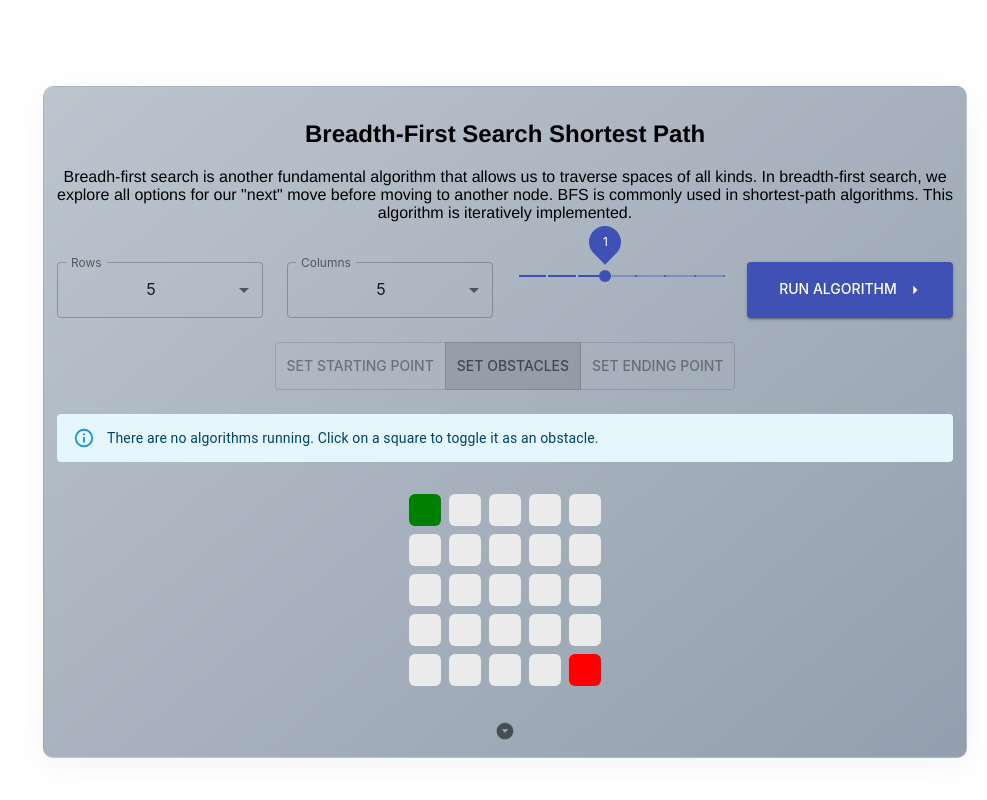
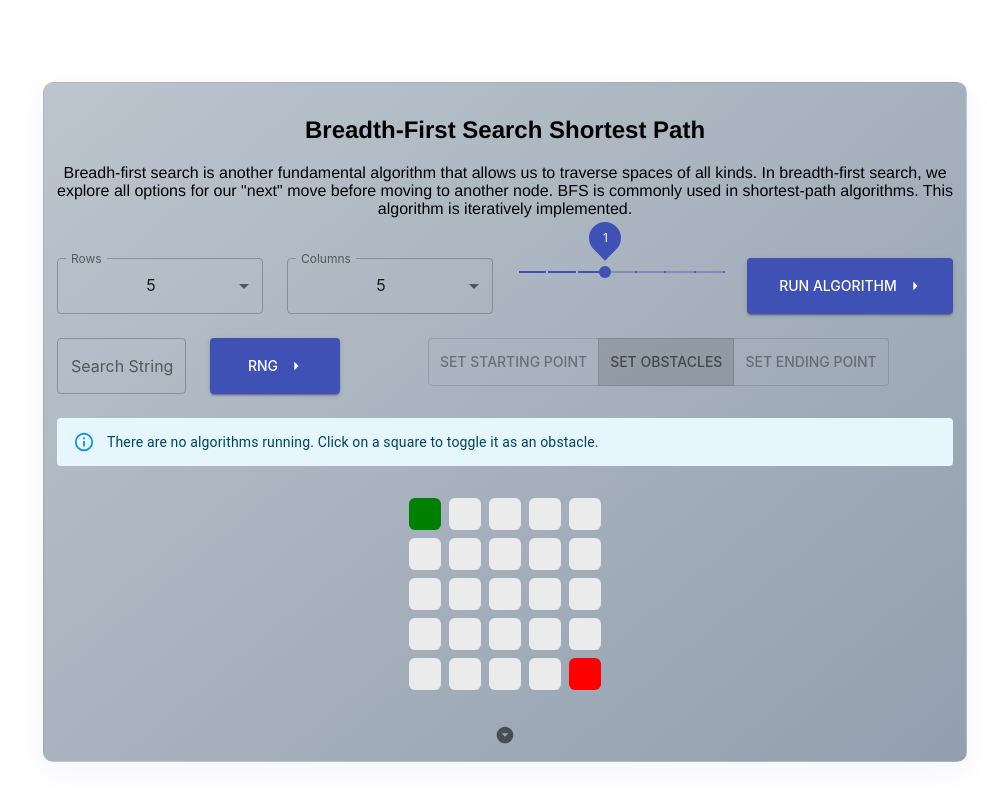
Before and after one commit to srikantv03/graph-visualizer, a React (Create React App) app: page / in a window 1280 px wide. Shown: the part 3198-3998 px from the top of the page, without its empty margins (293-1280 px from the left). Built offline with nearby package versions, Linux system fonts and the light colour scheme; the HTML template or start-up script is replaced by a standard one.

Commit message:
add random obstacle generator to shortest path

```diff
--- a/src/components/bfsAlgs/bfsShortest.jsx
+++ b/src/components/bfsAlgs/bfsShortest.jsx
@@ -32,9 +32,15 @@ export default function BreadthFirstShortest() {
     setRows(e.target.value);
     clearGrid();
   };
+
   const handleColsChange = (e) => {
     setCols(e.target.value);
     clearGrid();
+  };
+
+  const handleRogChange = (e) => {
+    console.log(e.target.value);
+    setRog(parseInt(e.target.value));
   };
 
   const handlePlacingStateChange = (e) => {
@@ -163,20 +169,43 @@ export default function BreadthFirstShortest() {
     editFunction(temp);
   };
 
-  var data = [];
-  for (var i = 0; i < cols; i++) {
-    data.push([]);
-    for (var j = 0; j < rows; j++) {
-      data[i].push(rows * i + j);
-    }
-  }
-
   const rowOptions = Array.from({ length: 25 }, (_, index) => index + 1);
   const colOptions = Array.from({ length: 10 }, (_, index) => index + 1);
 
   const valuetext = (value) => {
     setAnimationSpeed(value);
     return `${value}x`;
+  };
+
+  let data = [];
+  for (let i = 0; i < cols; i++) {
+    data.push([]);
+    for (let j = 0; j < rows; j++) {
+      data[i].push(rows * i + j);
+    }
+  }
+
+  const rng = (max) => {
+    return Math.floor(Math.random() * max);
+  };
+
+  const generateRandomObstacles = () => {
+    let iter = rog;
+    console.log(iter);
+    let temp = [];
+
+    if (rows * cols - obstacles.length < iter) {
+      return;
+    }
+    while (iter > 0) {
+      let randomNumber = rng(rows * cols);
+      if (!temp.includes(randomNumber)) {
+        temp.push(randomNumber);
+        --iter;
+      }
+      console.log(iter);
+    }
+    setObstacles(temp);
   };
 
   return (
@@ -243,7 +272,26 @@ export default function BreadthFirstShortest() {
               {strings.RUN_BUTTON}
             </Button>
           </Grid>
-          <Grid item xs={12}>
+          <Grid item xs={2}>
+            <TextField
+              style={{ height: "100%", width: "100%" }}
+              variant="outlined"
+              label="Search String"
+              onChange={handleRogChange}
+            />
+          </Grid>
+          <Grid item xs={2}>
+            <Button
+              color="primary"
+              variant="contained"
+              style={{ height: "100%", width: "100%" }}
+              onClick={generateRandomObstacles}
+              endIcon={<ArrowRightIcon fontSize="large" />}
+            >
+              {"rng"}
+            </Button>
+          </Grid>
+          <Grid item xs={8}>
             <ToggleButtonGroup
               value={placingState}
               exclusive
@@ -261,6 +309,7 @@ export default function BreadthFirstShortest() {
               </ToggleButton>
             </ToggleButtonGroup>
           </Grid>
+
           <Grid item xs={12}>
             <Alert
               sx={{ textAlign: "center" }}
```
